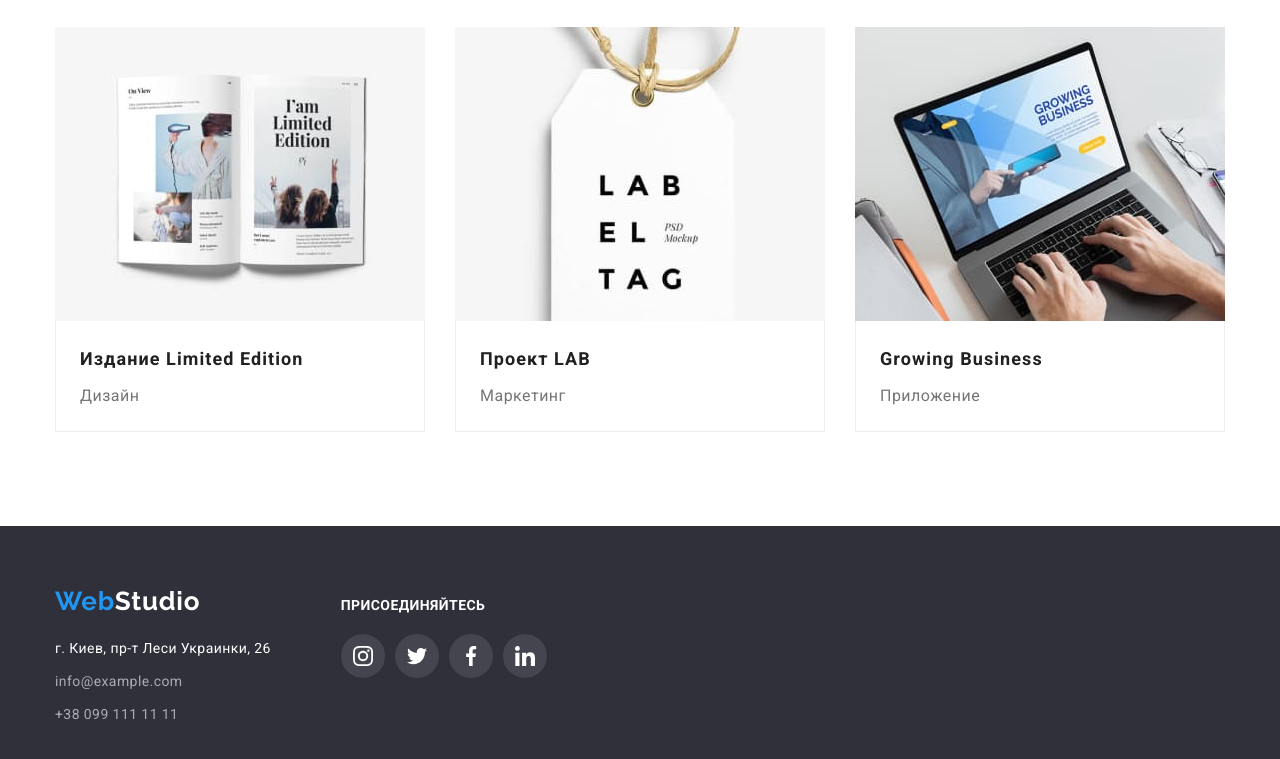
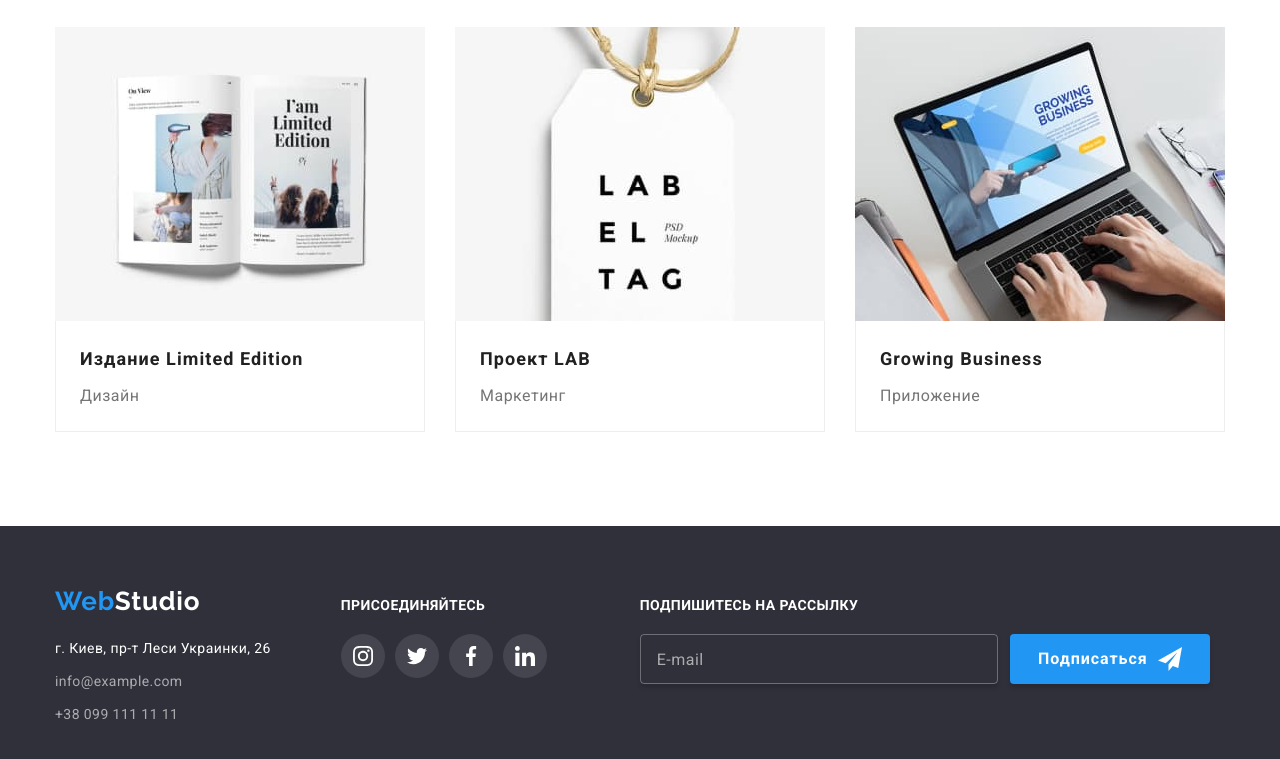
Before and after one commit to LazarievaIryna/goit-markup-hw-06, a plain HTML site: page portfolio.html in a window 1280 px wide. Shown: the part 1108-1867 px from the top of the page. Drawn offline with nearby package versions, Linux system fonts and the light colour scheme.

Commit message:
add input in portfolio

```diff
--- a/portfolio.html
+++ b/portfolio.html
@@ -406,6 +406,29 @@
             </li>
           </ul>
         </section>
+        <section class="subscribe">
+          <div class="subscribe-footer">
+            <p class="footer-title-text">Подпишитесь на рассылку</p>
+            <form class="footer-subscribe">
+              <input
+                class="subscribe-footer-input"
+                type="email"
+                name="email-footer"
+                id="email-footer"
+                placeholder="E-mail"
+              />
+              <label for="email-footer"></label>
+              <div class="footer-btn">
+                <button class="footer-button" type="submit">
+                  Подписаться
+                  <svg class="footer-icon-button" width="24" height="24">
+                    <use href="./images/icons.svg#icon-icon-send"></use>
+                  </svg>
+                </button>
+              </div>
+            </form>
+          </div>
+        </section>
       </div>
     </footer>
   </body>
```
Also changed, not shown: index.html (+1 -1 lines).
